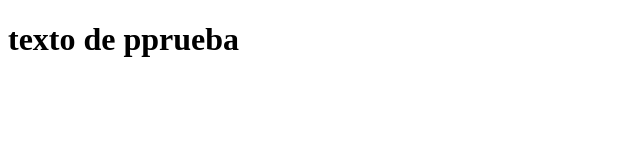
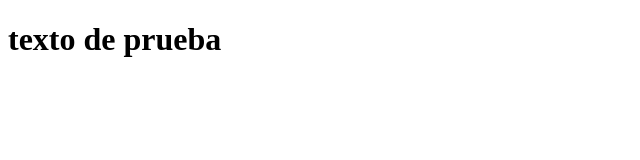
Before and after one commit to juliususdevilcrack/repo-de-prueba, a plain HTML site: page index.html in a window 1280 px wide. Shown: the full height of the page, 0-640 px from the left. Drawn offline with Linux system fonts and the light colour scheme.

Commit message:
correccion linea 9

```diff
--- a/index.html
+++ b/index.html
@@ -6,6 +6,6 @@
     <title>Document</title>
 </head>
 <body>
-    <h1>texto de pprueba</h1>
+    <h1>texto de prueba</h1>
 </body>
 </html>
```
